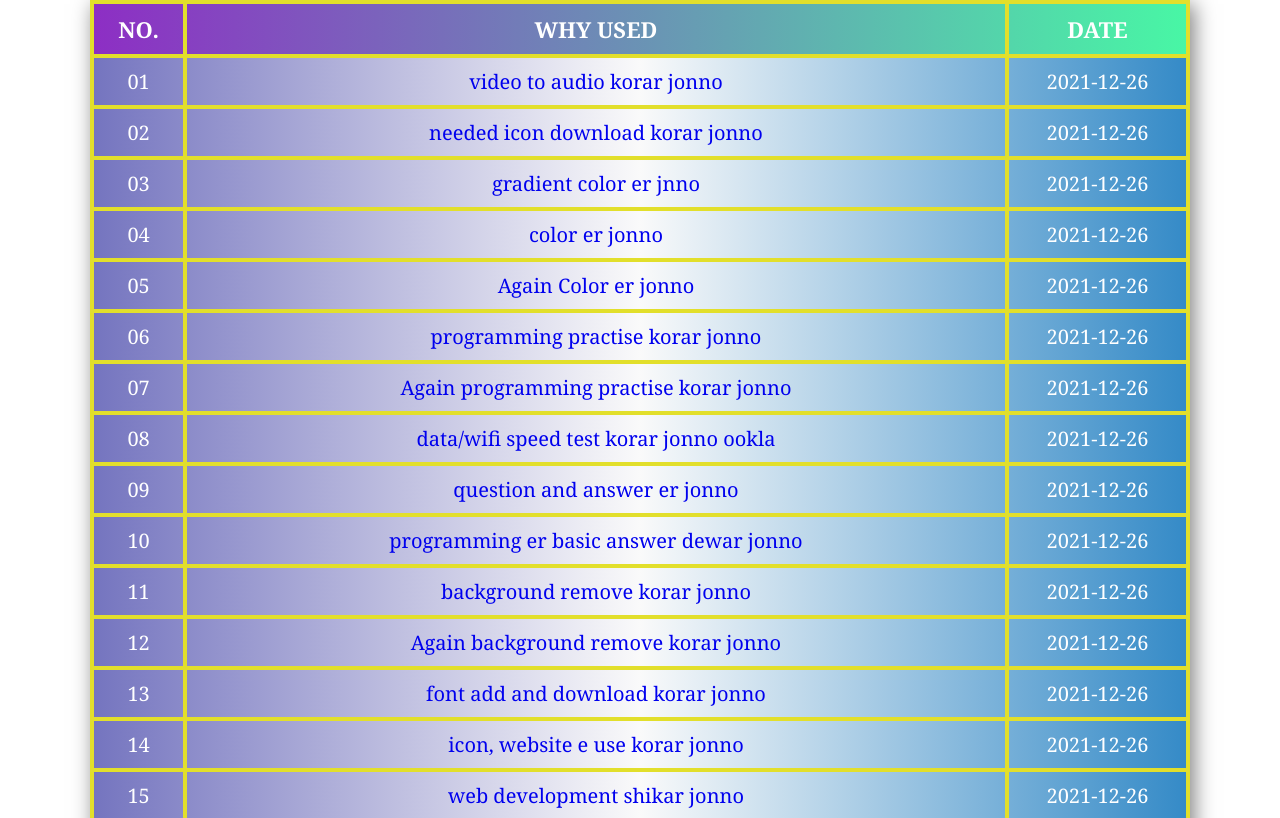
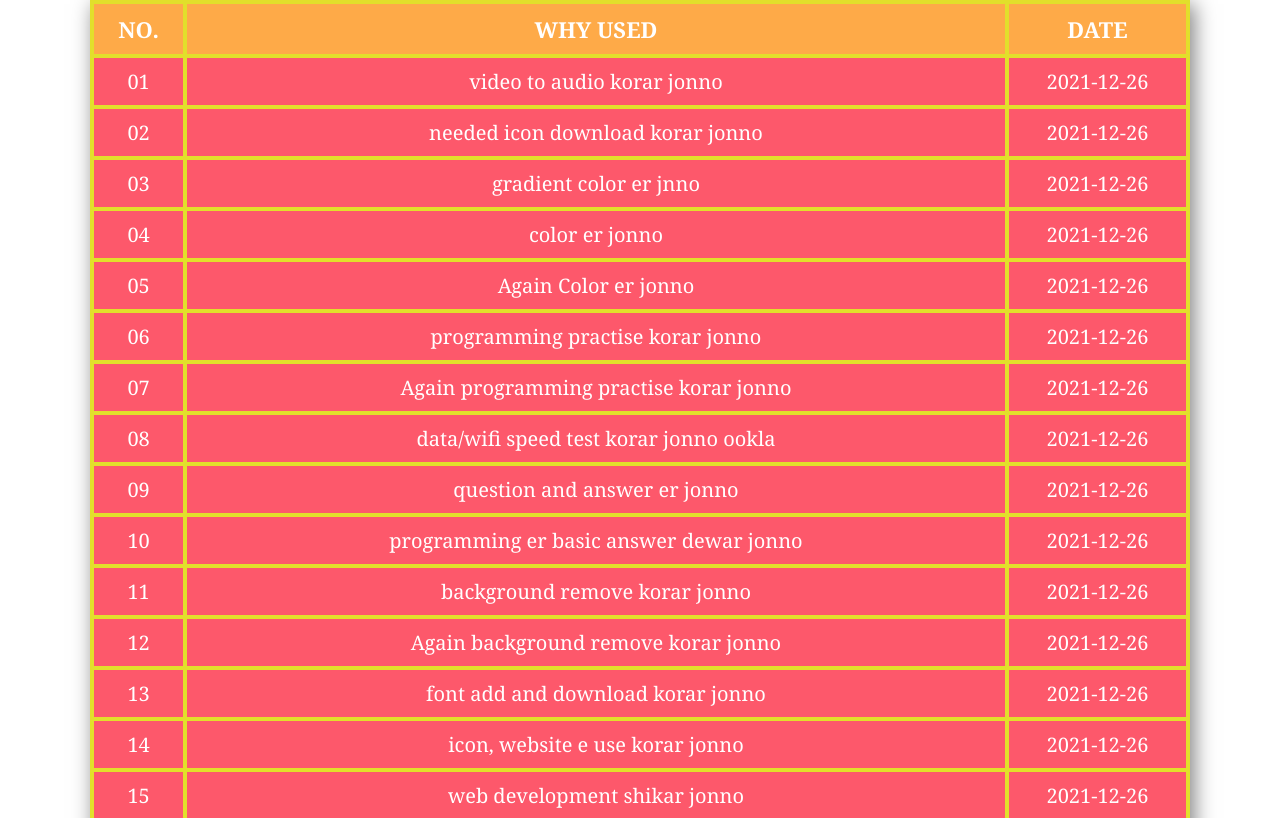
Before and after one commit to procodertanvir/links, a plain HTML site: page index.html in a window 1280 px wide. Shown: the top 818 px of the page. Drawn offline with Linux system fonts and the light colour scheme.

Commit message:
background-color & color changed

```diff
--- a/style.css
+++ b/style.css
@@ -6,7 +6,7 @@ body{
    font-family: Georgia, 'Times New Roman', Times, serif;
 }
 thead{
-   background-image: linear-gradient(to right, #8d2ec4, #48f7a5);
+   background-color: #feaa48;
    color: #fff;
 }
 th,td{
@@ -25,12 +25,13 @@ table{
 }
 
 tbody{
-   background-image: linear-gradient(to right, #7474BF, #fafafa, #348AC7);
+   background-color: #fd586b;
    color: #fff;
 }
 
 td a{
    text-decoration: none;
+   color: #fff;
 }
 
 #table{
```
